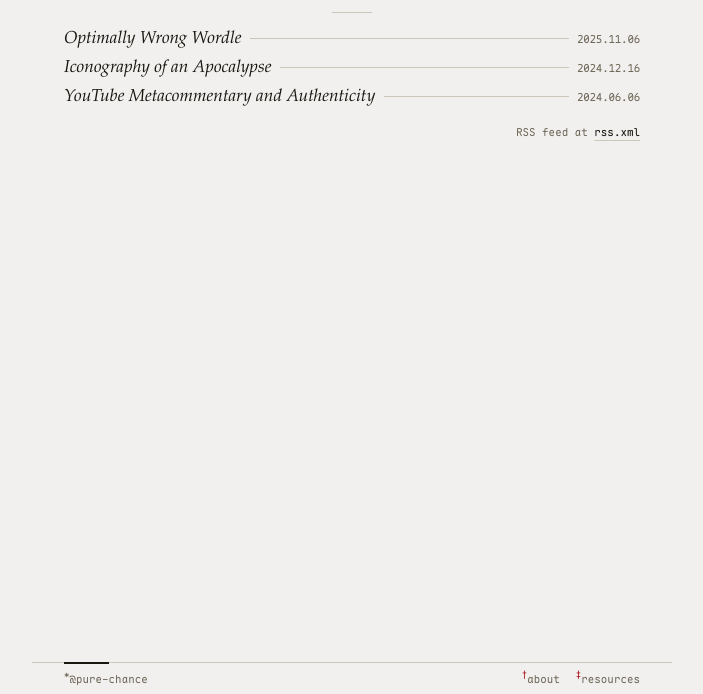
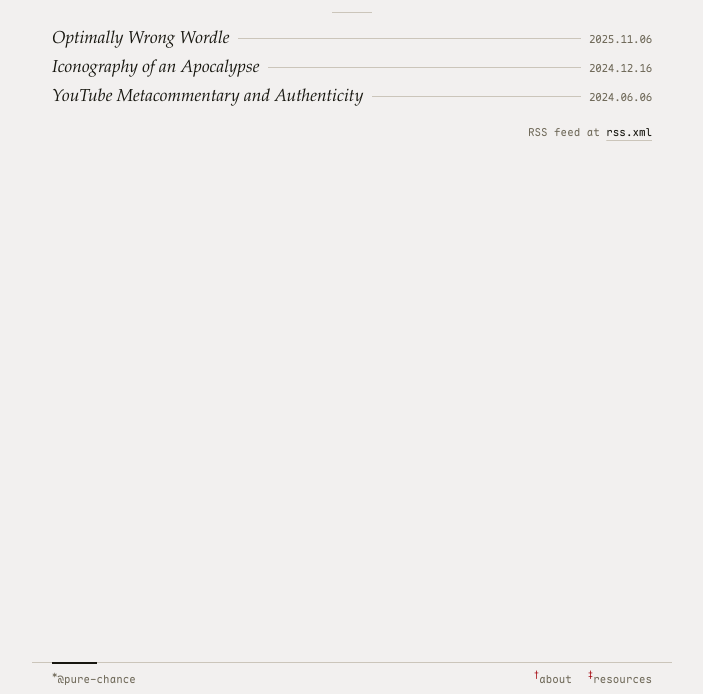
Before and after one commit to pure-chance/website, a website: page index.html in a window 1280 px wide. Shown: the part 106-800 px from the top of the page, without its empty margins (288-991 px from the left). Drawn offline with Linux system fonts and the light colour scheme; a web font is replaced by a local one.

Commit message:
fix: clamp the padding of <body> to a fixed size (in px) instead of em

```diff
--- a/styles.css
+++ b/styles.css
@@ -105,7 +105,7 @@
 
         /* Footer */
         --footer-height: 2rem;
-        --footer-displacement-width: clamp(1.2rem, 5vw, 2rem);
+        --footer-displacement-width: clamp(1.2rem, 20px, 2rem);
     }
 }
 
```
